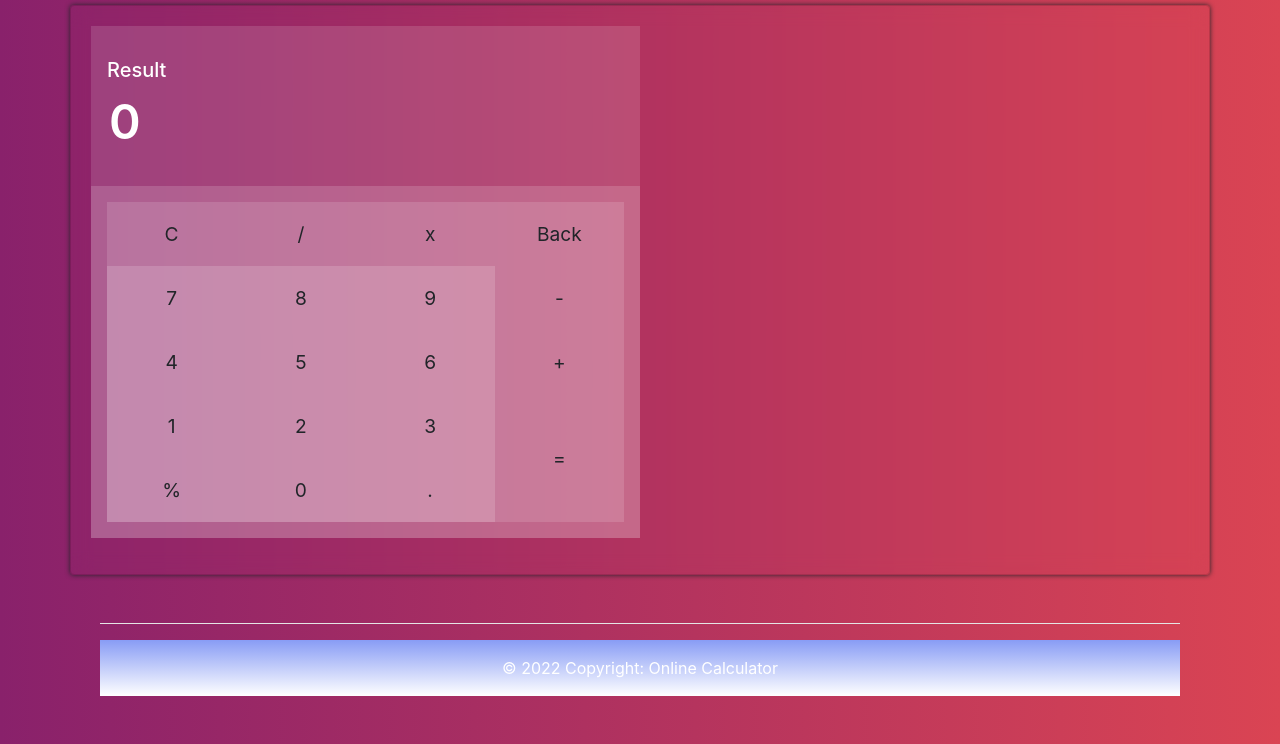
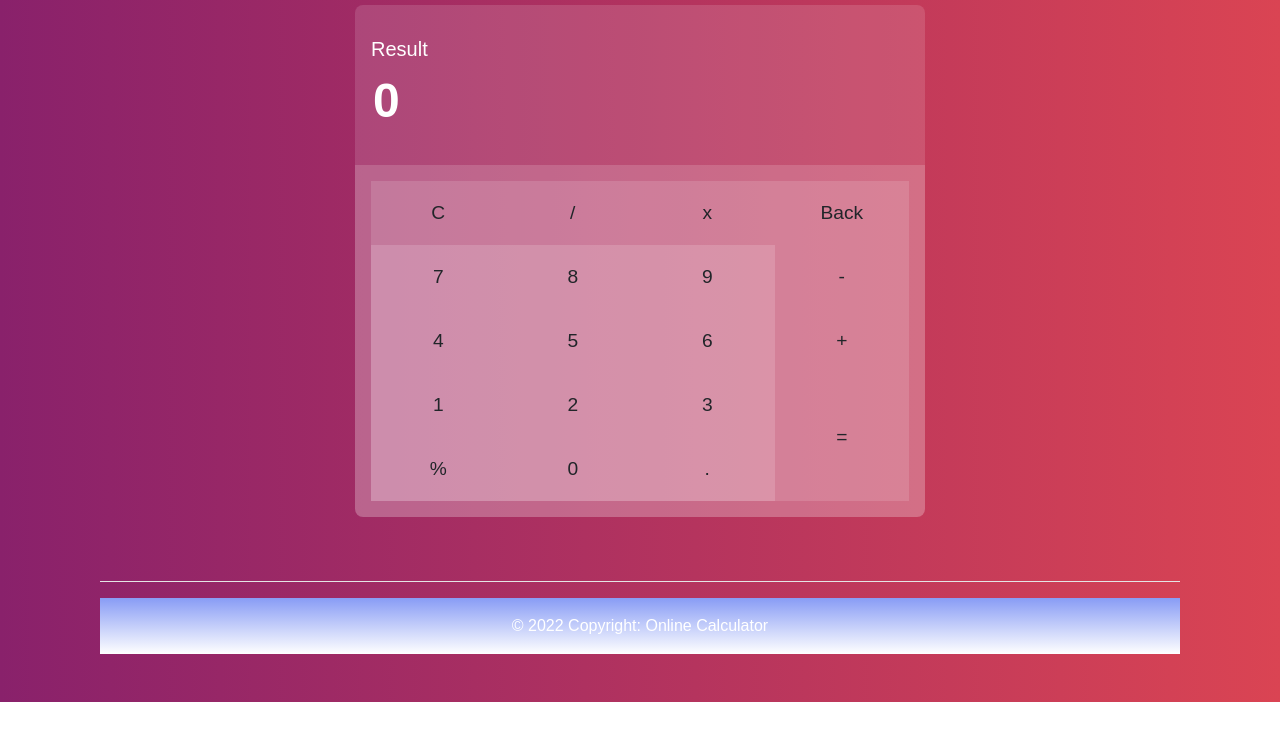
Before and after one commit to Thisarahetz/Calculator-Hacktoberfest2022, a plain HTML site: page index.html in a window 1280 px wide. Shown: the part 148-892 px from the top of the page. After the commit the page ends 850 px from the top, so only its background shows below. Drawn offline with Linux system fonts and the light colour scheme.

Commit message:
change border radius

```diff
--- a/css/style.css
+++ b/css/style.css
@@ -1,9 +1,13 @@
+* {
+  font-family: Arial, Helvetica, sans-serif;
+}
+
 body {
   background: #DA4453;  /* fallback for old browsers */
   background: -webkit-linear-gradient(to right, #89216B, #DA4453);  /* Chrome 10-25, Safari 5.1-6 */
   background: linear-gradient(to right, #89216B, #DA4453); /* W3C, IE 10+/ Edge, Firefox 16+, Chrome 26+, Opera 12+, Safari 7+ */
+}
 
-}
 .headline {
   color: #0b0127;
   font-weight: bold;
@@ -73,10 +77,13 @@ h5 {
 
 .result-area {
   background: #ffffff22;
+  border-radius: .5rem .5rem 0rem 0rem;
+
 }
 
 .button-area {
   background: #ffffff44;
+  border-radius: 0rem 0rem .5rem .5rem;
 }
 
 .calculator {
--- a/index.html
+++ b/index.html
@@ -18,7 +18,6 @@
                     This is a simple basic calculator with memory functions similar to a small handheld calculator. Use this basic calculator online for math with addition, subtraction, division and multiplication.</div> </h6>
             </div>
     <div class="row d-flex justify-content-center">
-        <div class="card card-body">
         <div class="col-md-6">
         <form name="Cal">
             <div class="row p-3 result-area">
@@ -27,7 +26,7 @@
                     <!-- <input type="text" id="result" disabled /> -->
                     <p id="fom"></p>
                     <h5>Result</h5>
-                    <input id="result" class="w-100" value="0"></input>
+                    <input id="result" class="w-100" value="0" readonly></input>
                   </div>
                 </div>
               </div>
@@ -104,7 +103,6 @@
         </form>
     </div>
     </div>
-    </div>
     <script type="text/javascript" src="js/main.js"></script>
     <!-- footer -->
 
```
